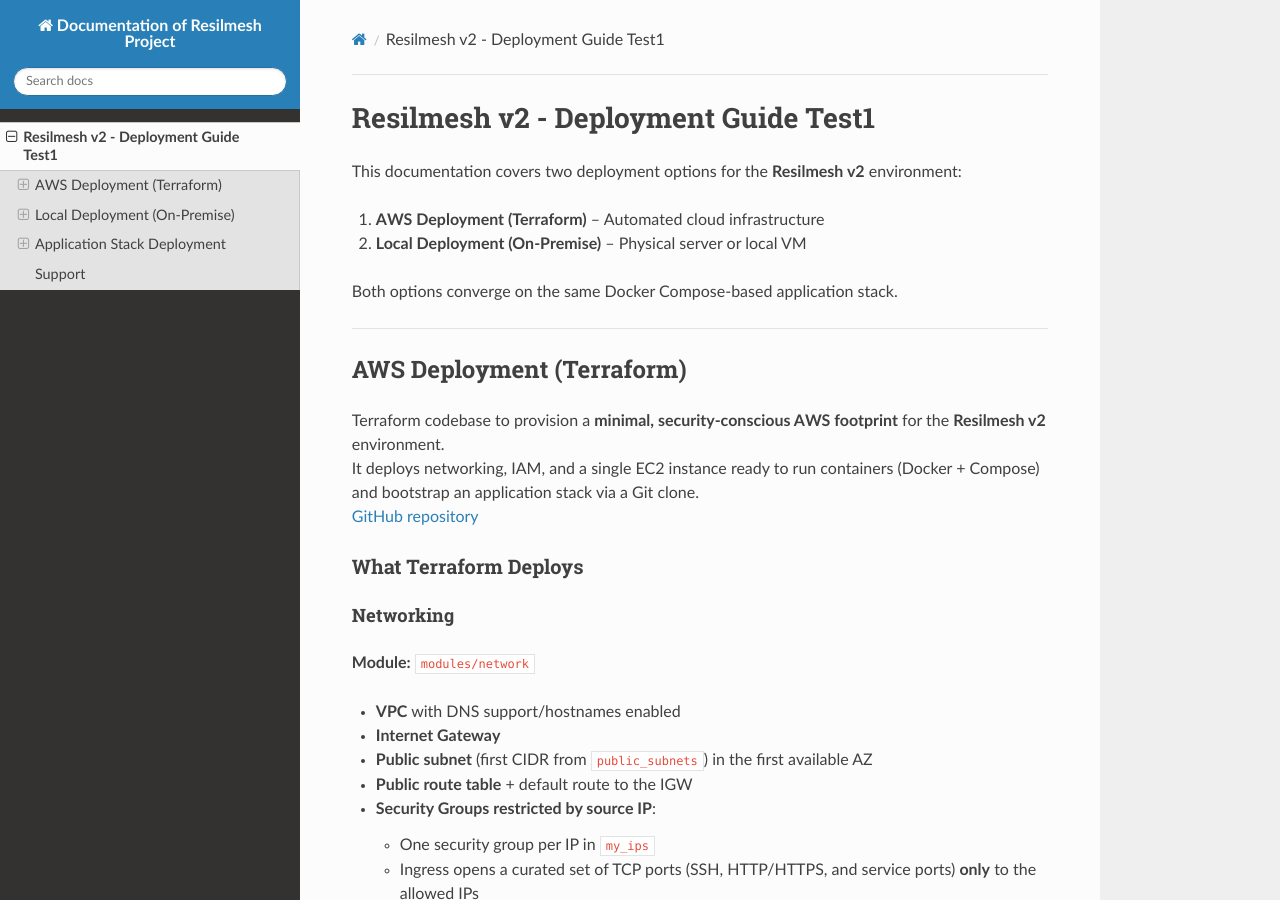
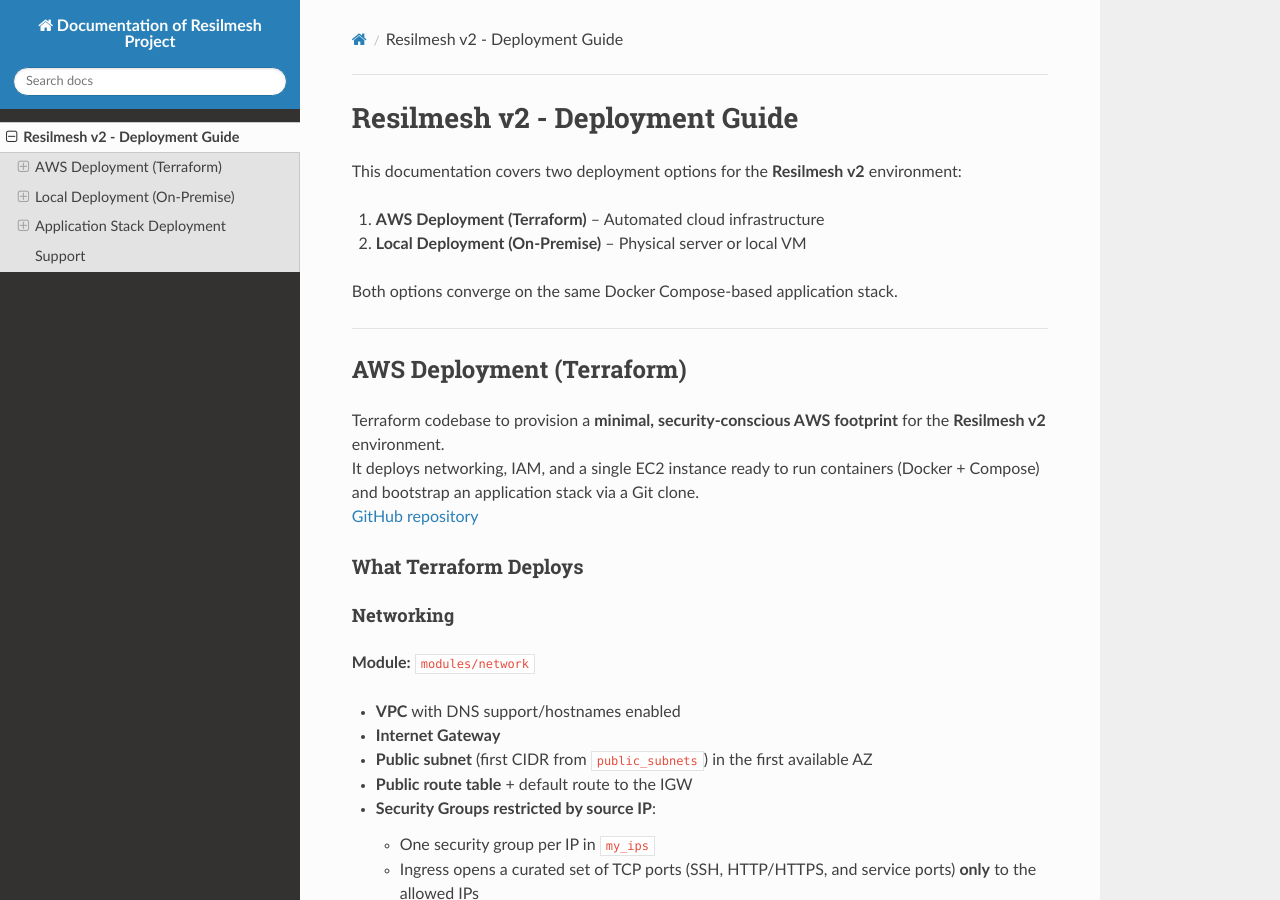
Before and after one commit to resilmesh2/AWSCloud-Deployment, an MkDocs documentation site: the page built from docs/index.md, in a window 1280 px wide and 900 px high. Built offline with MkDocs 1.6.1, drawn with Linux system fonts in a browser that asks for light colours; nearby versions of some CDN libraries.

```diff
--- a/docs/index.md
+++ b/docs/index.md
@@ -1,4 +1,4 @@
-# Resilmesh v2 - Deployment Guide Test1
+# Resilmesh v2 - Deployment Guide
 
 This documentation covers two deployment options for the **Resilmesh v2** environment:
 
```
Also changed, not shown: 1 other file.
